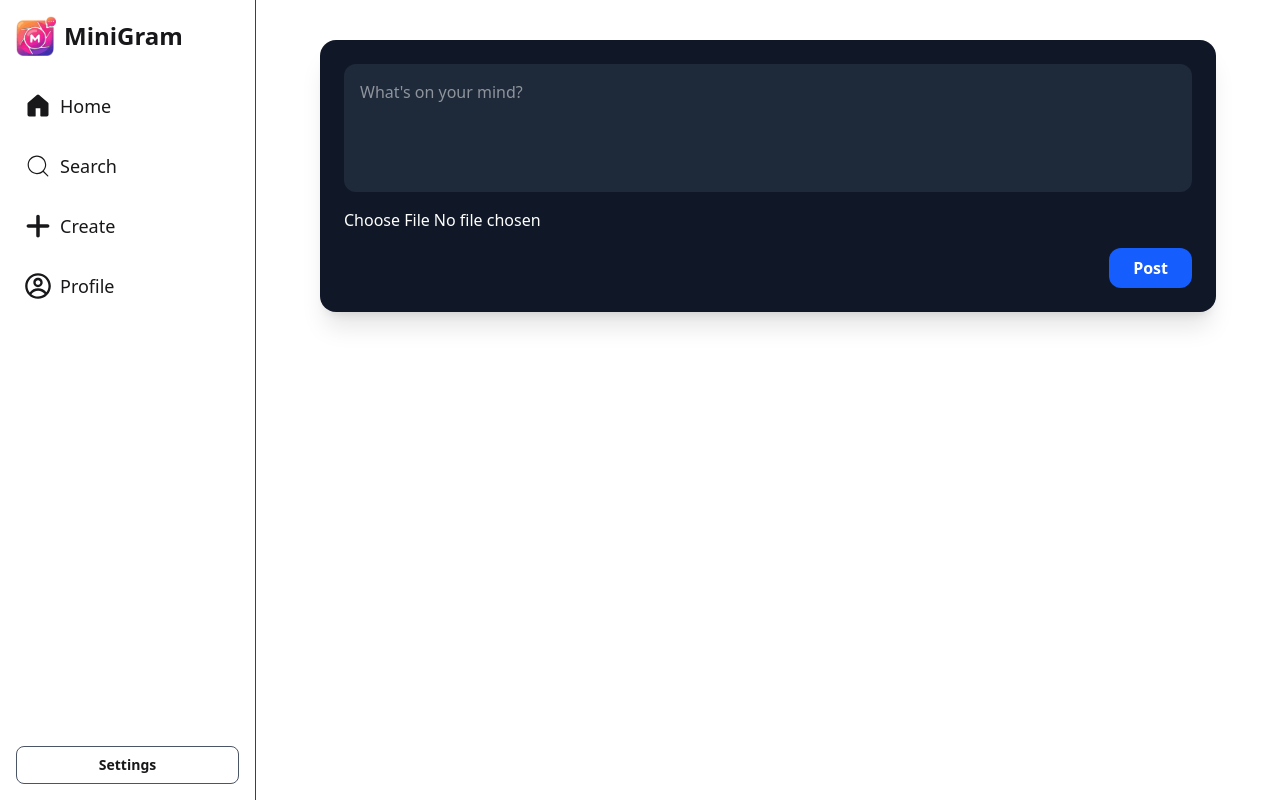
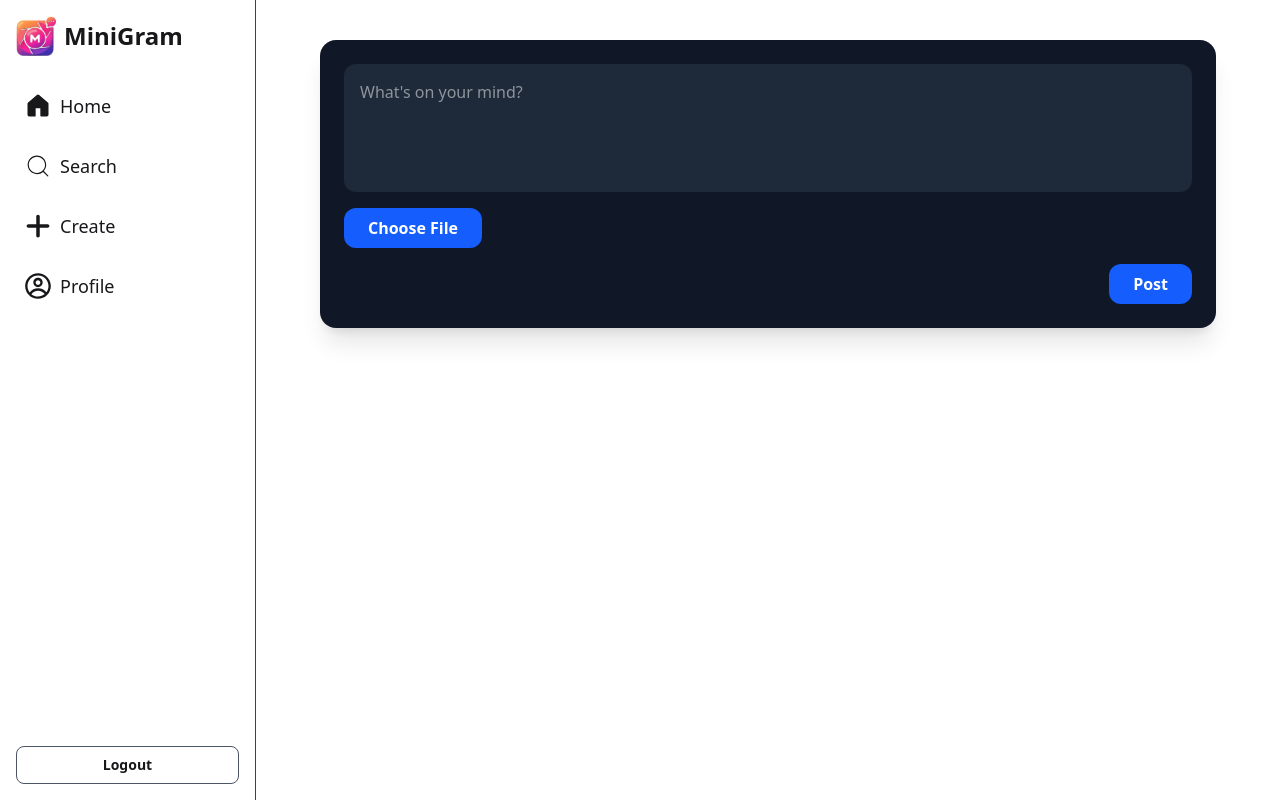
Before and after one commit to Skaff10/MiniGram, a React (Vite) app in the folder frontend/: page /Create in a window 1280 px wide. Built offline with nearby package versions, Linux system fonts and the light colour scheme.

Commit message:
some fixes made for CreateCard

```diff
--- a/frontend/src/App.jsx
+++ b/frontend/src/App.jsx
@@ -1,4 +1,9 @@
-import { BrowserRouter as Router, Routes, Route } from "react-router-dom";
+import {
+  BrowserRouter as Router,
+  Routes,
+  Route,
+  useLocation,
+} from "react-router-dom";
 import { ToastContainer } from "react-toastify";
 import "react-toastify/ReactToastify.css";
 import Profile from "./pages/Profile";
@@ -6,20 +11,28 @@ import Login from "./pages/Login";
 import Feed from "./pages/Feed";
 import Signup from "./pages/Signup";
 import Create from "./pages/Create";
+
+// Wrap your routes in a component that can use useLocation
+const AppRoutes = () => {
+  const location = useLocation(); // now safe
+
+  return (
+    <Routes location={location} key={location.pathname}>
+      <Route path="/" element={<Feed />} />
+      <Route path="/login" element={<Login />} />
+      <Route path="/signup" element={<Signup />} />
+      <Route path="/Profile" element={<Profile />} />
+      <Route path="/Create" element={<Create />} />
+    </Routes>
+  );
+};
+
 const App = () => {
   return (
-    <>
-      <Router>
-        <Routes>
-          <Route path="/" element={<Feed />} />
-          <Route path="/login" element={<Login />} />
-          <Route path="/signup" element={<Signup />} />
-          <Route path="/Profile" element={<Profile />} />
-          <Route path="/Create" element={<Create />} />
-        </Routes>
-      </Router>
+    <Router>
+      <AppRoutes />
       <ToastContainer />
-    </>
+    </Router>
   );
 };
 
--- a/frontend/src/Components/PostCard.jsx
+++ b/frontend/src/Components/PostCard.jsx
@@ -1,12 +1,14 @@
 import { Heart } from "lucide-react";
 import { FaHeart } from "react-icons/fa";
+import { MessageCircle } from "lucide-react";
 import { useDispatch } from "react-redux";
 import { toggleLike, toggleLikeLocally } from "../features/feed/feedSlice";
 import { timeAgo } from "../utils/timeAgo";
 
 const PostCard = ({ post }) => {
   const dispatch = useDispatch();
-  const userId = JSON.parse(localStorage.getItem("user"))._id;
+  const u = JSON.parse(localStorage.getItem("user"));
+  const userId = u ? u._id : null;
 
   const liked = post.likes?.includes(userId);
   const likes = post.likes?.length || 0;
@@ -42,17 +44,20 @@ const PostCard = ({ post }) => {
         />
       )}
 
-      <div className="flex items-center gap-6 text-gray-400 justify-start">
+      <div className="flex items-center gap-6 text-gray-400 justify-between">
         <button
           onClick={handleClick}
           className="transition flex items-center gap-1"
         >
           {liked ? (
-            <FaHeart className="text-pink-500 w-5 h-5" />
+            <FaHeart className="text-pink-500 w-5 h-5 cursor-pointer" />
           ) : (
-            <Heart className="w-5 h-5 hover:text-pink-500" />
+            <Heart className="w-5 h-5 hover:text-pink-500 cursor-pointer" />
           )}
           <span>{likes}</span>
+        </button>
+        <button>
+          <MessageCircle className="w-5 h-5 cursor-pointer" />
         </button>
       </div>
     </div>
--- a/frontend/src/Components/Sidebar.jsx
+++ b/frontend/src/Components/Sidebar.jsx
@@ -3,6 +3,11 @@ import { CiSearch } from "react-icons/ci";
 import { CgProfile } from "react-icons/cg";
 import { GoHomeFill } from "react-icons/go";
 import { Link } from "react-router-dom";
+import { toast } from "react-toastify";
+import { logout } from "../features/user/userSlice";
+import { useDispatch } from "react-redux";
+import { useNavigate } from "react-router-dom";
+
 const Sidebar = () => {
   const navItems = ["Home", "Search", "Create", "Profile"];
   const navLogos = [
@@ -11,6 +16,15 @@ const Sidebar = () => {
     <FaPlus className="size-7" />,
     <CgProfile className="size-7" />,
   ];
+
+  const dispatch = useDispatch();
+  const navigate = useNavigate();
+  const handleLogout = () => {
+    dispatch(logout());
+    toast.info("Logout Succesfully");
+    navigate("/login");
+  };
+
   return (
     <div className="w-1/5 mybrk:w-1/10 p-4 border-r border-gray-700 flex flex-col justify-between">
       <div>
@@ -35,8 +49,11 @@ const Sidebar = () => {
           ))}
         </nav>
       </div>
-      <button className="w-full py-2 px-4 border border-gray-600 rounded-lg text-sm font-semibold hover:bg-gray-800 transition duration-200">
-        Settings
+      <button
+        className="w-full py-2 px-4 border border-gray-600 rounded-lg text-sm font-semibold hover:bg-gray-800 transition duration-200"
+        onClick={handleLogout}
+      >
+        Logout
       </button>
     </div>
   );
--- a/frontend/src/features/user/userSlice.js
+++ b/frontend/src/features/user/userSlice.js
@@ -40,7 +40,7 @@ export const login = createAsyncThunk("user/login", async (user, thunkAPI) => {
   }
 });
 export const logout = createAsyncThunk("user/logout", async () => {
-  await userAPI.logout();
+   userAPI.logout();
 });
 
 export const uploadDP = createAsyncThunk(
--- a/frontend/src/pages/Create.jsx
+++ b/frontend/src/pages/Create.jsx
@@ -1,19 +1,19 @@
-import { useState } from "react";
+import { useRef, useState } from "react";
 import { useDispatch, useSelector } from "react-redux";
 import { createPost } from "../features/post/postSlice";
 import { toast } from "react-toastify";
 import LoadingSpinner from "../utils/Spinner";
 import Sidebar from "../Components/Sidebar";
+import { useNavigate } from "react-router-dom";
 
 const Create = () => {
   const dispatch = useDispatch();
-  const { user } = useSelector((state) => state.user);
   const { isLoading } = useSelector((state) => state.posts);
-
+  const choosefile = useRef();
   const [text, setText] = useState("");
   const [image, setImage] = useState(null);
   const [preview, setPreview] = useState(null);
-
+  const navigate = useNavigate();
   const handleImageChange = (e) => {
     const file = e.target.files[0];
     if (file) {
@@ -42,16 +42,20 @@ const Create = () => {
       setText("");
       setImage(null);
       setPreview(null);
+      navigate("/");
     } catch (err) {
       toast.error(err || "Something went wrong");
     }
   };
 
   return (
-    <div className="flex h-screen overflow-hidden">
+    <div className="flex min-h-screen ">
+
       {isLoading && <LoadingSpinner />}
       <Sidebar />
-      <section className="w-full max-w-4xl h-68 mx-auto mt-10 p-6 bg-gray-900 rounded-2xl shadow-xl flex flex-col gap-4 text-white">
+      <section className="w-full max-w-4xl mx-auto mt-10 p-6 bg-gray-900 rounded-2xl shadow-xl flex flex-col gap-4 text-white self-start">
+        {" "}
+        {/* changed: self-start so section height follows content */}
         <form onSubmit={handleSubmit} className="flex flex-col gap-4">
           <textarea
             value={text}
@@ -65,20 +69,26 @@ const Create = () => {
             type="file"
             accept="image/*"
             onChange={handleImageChange}
-            className="text-white"
+            className="text-white hidden"
+            ref={choosefile}
           />
-
+          <div
+            onClick={() => choosefile.current.click()}
+            className="self-start px-6 py-2 bg-blue-600 hover:bg-blue-700 rounded-xl font-semibold transition cursor-pointer"
+          >
+            Choose File
+          </div>
           {preview && (
             <img
               src={preview}
               alt="preview"
-              className="w-full max-h-80 object-cover rounded-xl border border-gray-700"
+              className="w-full h-auto rounded-xl border border-gray-700"
             />
           )}
 
           <button
             type="submit"
-            className="self-end px-6 py-2 bg-blue-600 hover:bg-blue-700 rounded-xl font-semibold transition"
+            className="self-end px-6 py-2 bg-blue-600 hover:bg-blue-700 rounded-xl font-semibold transition cursor-pointer"
           >
             Post
           </button>
--- a/frontend/src/pages/Feed.jsx
+++ b/frontend/src/pages/Feed.jsx
@@ -2,16 +2,20 @@ import Sidebar from "../Components/Sidebar";
 import PostCard from "../Components/PostCard";
 import LoadingSpinner from "../utils/Spinner";
 import { useDispatch, useSelector } from "react-redux";
-import { useEffect } from "react";
+import { useEffect, useState } from "react";
 import { fetchPosts, reset } from "../features/feed/feedSlice";
 import { toast } from "react-toastify";
 import { useNavigate } from "react-router-dom";
+import CreateCard from "../Components/CreateCard";
+
 const Feed = () => {
   const navigate = useNavigate();
   const dispatch = useDispatch();
   const { posts, isLoading, isError, message } = useSelector(
     (state) => state.feed
   );
+
+  const [reloadKey, setReloadKey] = useState(0);
 
   useEffect(() => {
     if (!localStorage.getItem("user")) {
@@ -24,7 +28,13 @@ const Feed = () => {
     return () => {
       dispatch(reset());
     };
-  }, [dispatch, isError, message, navigate]);
+  }, [dispatch, isError, message, navigate, reloadKey]);
+
+
+  const handlePostCreated = () => {
+    setReloadKey(prev => prev + 1);
+  };
+
   return (
     <div className="flex h-screen bg-gray-900 text-gray-200 overflow-hidden">
       {isLoading && <LoadingSpinner />}
@@ -34,6 +44,7 @@ const Feed = () => {
           <h1 className="text-3xl font-bold text-green-400">MiniGram</h1>
         </div>
         <div className="p-4 overflow-y-auto no-scrollbar grow">
+          <CreateCard onPostCreated={handlePostCreated} />
           {Array.isArray(posts) &&
             posts.map((post) => <PostCard key={post._id} post={post} />)}
         </div>
```
